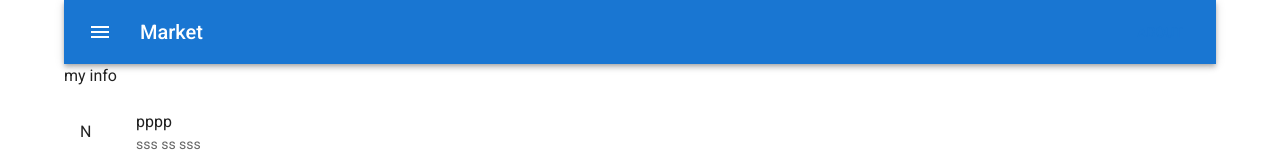
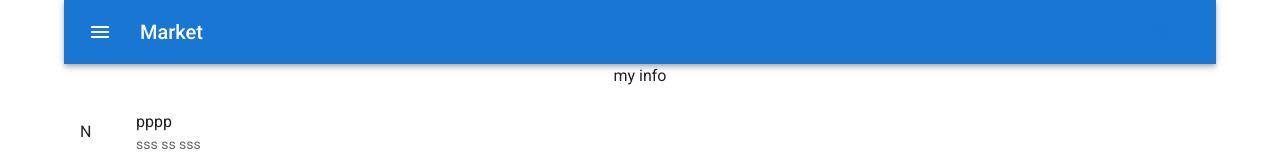
Before and after one commit to rolevax/slave-qa-nextjs, a Next.js app: page / in a window 1280 px wide. Shown: the top 160 px of the page. Built offline with nearby package versions, Linux system fonts and the light colour scheme; what @mui/material-nextjs would draw is missing.

Commit message:
center header box

```diff
--- a/src/components/MyBrief.tsx
+++ b/src/components/MyBrief.tsx
@@ -2,7 +2,9 @@ import { Box, Typography } from "@mui/material";
 
 export default function MyBrief() {
     return (
-        <Box justifyContent="center" alignContent="center">
+        <Box display="flex"
+            justifyContent="center"
+            alignItems="center">
             <Typography>my info</Typography>
         </Box>
     );
```
